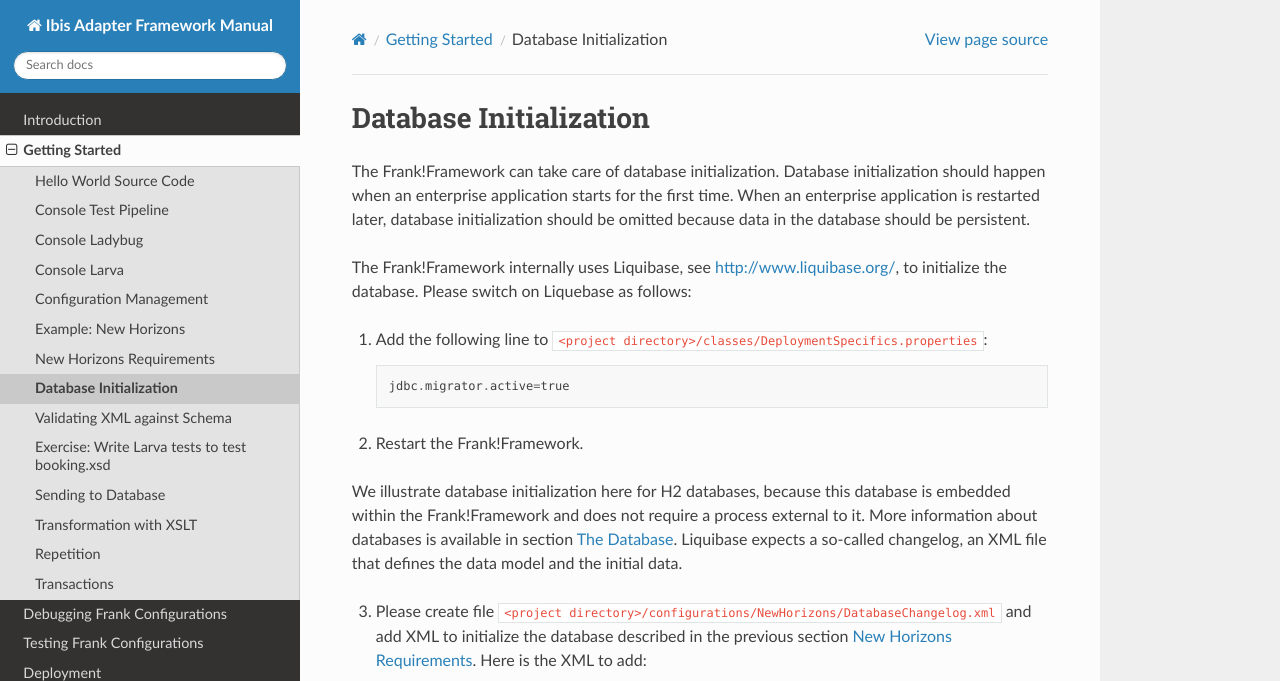
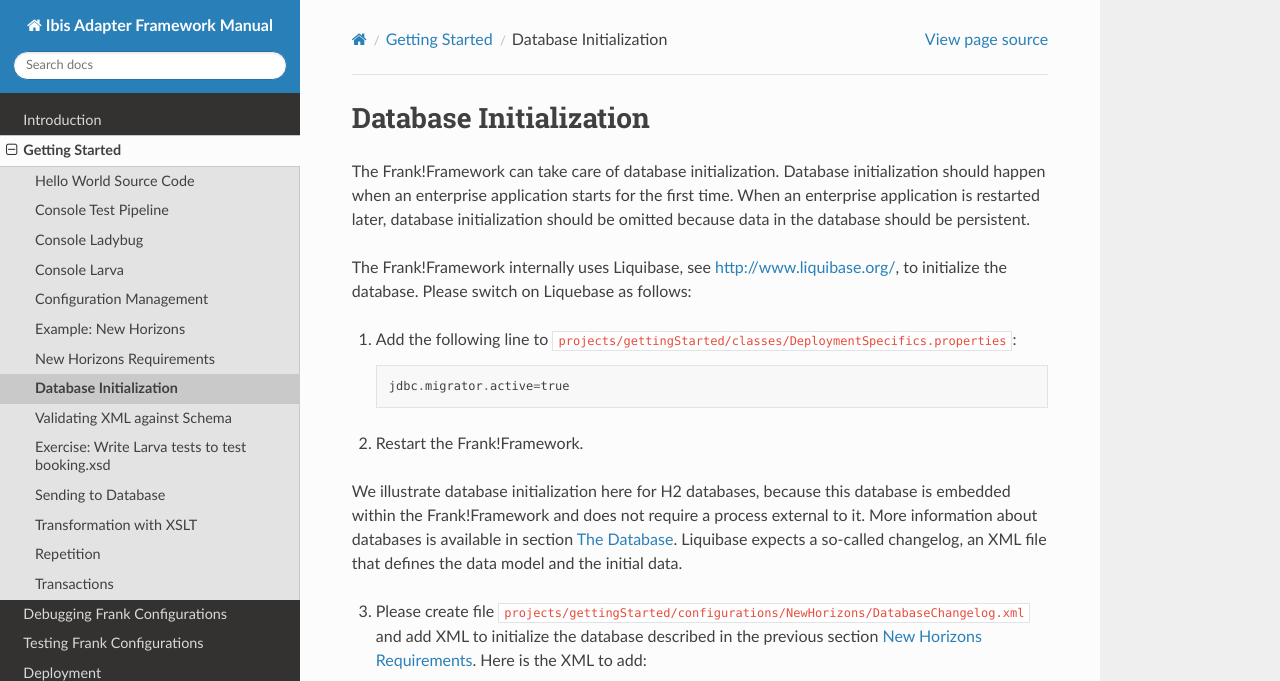
Before and after one commit to frankframework/frank-manual, a Sphinx documentation site: the page built from docs/source/gettingStarted/horizonsInitialData.rst, in a window 1280 px wide and 1315 px high, cut to the strip 0-681 px from the top of the window. Built offline with Sphinx 7.4.7 and the Read the Docs theme 2.0.0, drawn with Linux system fonts in a browser that asks for light colours.

Commit message:
Getting started, be consistent about directory structure

```diff
--- a/docs/source/gettingStarted/horizonsInitialData.rst
+++ b/docs/source/gettingStarted/horizonsInitialData.rst
@@ -12,7 +12,7 @@ database should be persistent.
 The Frank!Framework internally uses Liquibase, see http://www.liquibase.org/,
 to initialize the database. Please switch on Liquebase as follows:
 
-#. Add the following line to ``<project directory>/classes/DeploymentSpecifics.properties``: ::
+#. Add the following line to ``projects/gettingStarted/classes/DeploymentSpecifics.properties``: ::
 
     jdbc.migrator.active=true
 
@@ -21,7 +21,7 @@ to initialize the database. Please switch on Liquebase as follows:
 We illustrate database initialization here for H2 databases, because this database is embedded within the Frank!Framework and does not
 require a process external to it. More information about databases is available in section :ref:`advancedDevelopmentDatabase`. Liquibase expects a so-called changelog, an XML file that defines the data model and the initial data.
 
-3. Please create file ``<project directory>/configurations/NewHorizons/DatabaseChangelog.xml`` and add XML to initialize the database described in the previous section :ref:`horizonsInterfaces`. Here is the XML to add:
+3. Please create file ``projects/gettingStarted/configurations/NewHorizons/DatabaseChangelog.xml`` and add XML to initialize the database described in the previous section :ref:`horizonsInterfaces`. Here is the XML to add:
 
    .. literalinclude:: ../../../src/gettingStarted/configurations/NewHorizons/DatabaseChangelog.xml
       :language: xml
--- a/docs/source/gettingStarted/horizonsTransform.rst
+++ b/docs/source/gettingStarted/horizonsTransform.rst
@@ -37,7 +37,7 @@ If there were multiple destinations, the second ``<destination>`` would contain
 
 This can be done with an XSLT transformation, see https://www.w3schools.com/xml/xsl_intro.asp.
 The Frank!Framework defines a pipe ``<XsltPipe>`` that does XSLT transformations.
-You can make an XSLT stylesheet ``<project directory>/configurations/NewHorizons/booking2destinations.xsl``
+You can make an XSLT stylesheet ``projects/gettingStarted/configurations/NewHorizons/booking2destinations.xsl``
 and give it the following contents:
 
 .. literalinclude:: ../../../src/gettingStarted/configurations/NewHorizons/booking2destinations.xsl
--- a/docs/source/gettingStarted/horizonsValidateBooking.rst
+++ b/docs/source/gettingStarted/horizonsValidateBooking.rst
@@ -17,12 +17,12 @@ The ingest booking adapter
 Before doing something with a booking XML, the ingest booking adapter
 should check that this document is valid. In this section you will write a first version of the ingest booking adapter that only does that. Please do the following:
 
-#. The validity of an XML documents is usually checked using an XML schema, see https://www.w3schools.com/xml/schema_intro.asp. Please make a document ``<project directory>/configurations/NewHorizons/booking.xsd`` and give it the following contents:
+#. The validity of an XML documents is usually checked using an XML schema, see https://www.w3schools.com/xml/schema_intro.asp. Please make a document ``projects/gettingStarted/configurations/NewHorizons/booking.xsd`` and give it the following contents:
 
    .. literalinclude:: ../../../src/gettingStarted/configurations/NewHorizons/booking.xsd
       :language: xml
 
-#. We will write our adapter in its own file that will be named ``ConfigurationIngestBooking.xml``. The Frank!Framework will read file ``Configuration.xml``, so that file needs to include ``ConfigurationIngestBooking.xml``. Please open ``<project directory>/configurations/NewHorizons/Configuration.xml`` and give it the following contents (highlighted lines are new):
+#. We will write our adapter in its own file that will be named ``ConfigurationIngestBooking.xml``. The Frank!Framework will read file ``Configuration.xml``, so that file needs to include ``ConfigurationIngestBooking.xml``. Please open ``projects/gettingStarted/configurations/NewHorizons/Configuration.xml`` and give it the following contents (highlighted lines are new):
 
    .. code-block:: XML
       :emphasize-lines: 4, 8
@@ -37,7 +37,7 @@ should check that this document is valid. In this section you will write a first
         &IngestBooking;
       </Configuration>
 
-#. Please create file ``<project directory>/configurations/NewHorizons/Configuration.xml``. Start editing it by putting the following contents:
+#. Please create file ``projects/gettingStarted/configurations/NewHorizons/Configuration.xml``. Start editing it by putting the following contents:
 
    .. code-block:: XML
 
```
